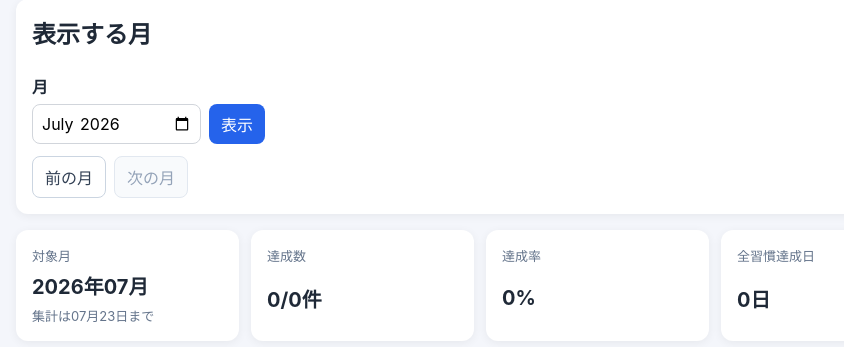
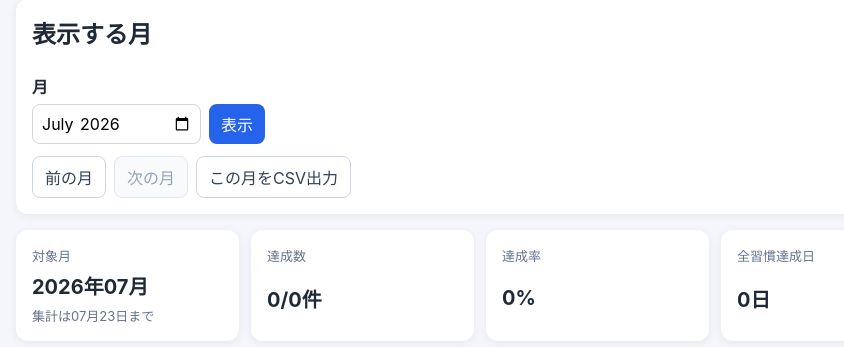
Before and after one commit to mizzz-ivr/home-panel-py, a FastAPI app: page /habits/monthly in a window 1280 px wide. Shown: the part 144-491 px from the top of the page, without its empty margins (160-1004 px from the left). Run offline with FastAPI, Linux system fonts and the light colour scheme.

Commit message:
習慣月次画面へCSV出力導線を追加

```diff
--- a/app/templates/habit_monthly.html
+++ b/app/templates/habit_monthly.html
@@ -43,7 +43,7 @@
             <button type="submit">表示</button>
           </div>
         </form>
-        <nav class="history-navigation" aria-label="月を移動">
+        <nav class="history-navigation" aria-label="月を移動・出力">
           {% if previous_month_start %}
           <a href="/habits/monthly?target_month={{ previous_month_start.strftime('%Y-%m') }}" class="button-link secondary-button">前の月</a>
           {% else %}
@@ -54,6 +54,11 @@
           {% else %}
           <span class="button-link disabled-button" aria-disabled="true">次の月</span>
           {% endif %}
+          <a
+            href="/habits/monthly.csv?target_month={{ month_start.strftime('%Y-%m') }}"
+            class="button-link secondary-button"
+            download
+          >この月をCSV出力</a>
         </nav>
       </section>
 
```
